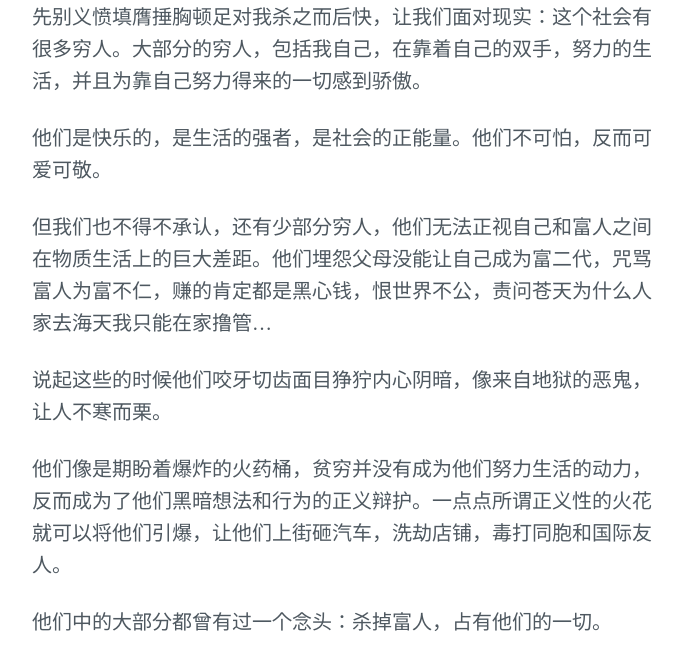
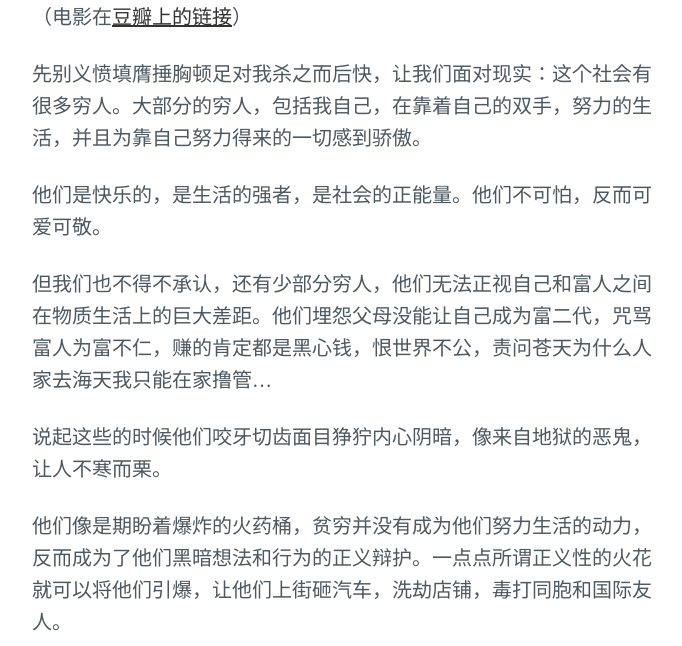
Before and after one commit to BananaOnTheWall/bananaonthewall.github.io, a Jekyll site: the page built from _posts/2013-10-05-the-poor.md, in a window 1280 px wide and 900 px high, scrolled down 510 px, cut to the strip 254-900 px from the top of the window. Shown: the whole strip, without its empty margins (293-975 px from the left). Built offline with Jekyll 4.4.1, drawn with Linux system fonts in a browser that asks for light colours; some web fonts are replaced; comment, search, counter and statistics services are not loaded.

Commit message:
new post

```diff
--- a/_posts/2013-10-05-the-poor.md
+++ b/_posts/2013-10-05-the-poor.md
@@ -8,6 +8,8 @@ excerpt: 少部分穷人，他们无法正视自己和富人之间在物质生
 我知道这个标题起的非常的政治不正确，但是，这确实是我看过这部电影后的唯一感受。
 
 ![image](http://img3.douban.com/view/photo/photo/public/p2040176413.jpg)
+
+（电影在[豆瓣上的链接](http://movie.douban.com/subject/24839091/)）
 
 先别义愤填膺捶胸顿足对我杀之而后快，让我们面对现实：这个社会有很多穷人。大部分的穷人，包括我自己，在靠着自己的双手，努力的生活，并且为靠自己努力得来的一切感到骄傲。
 
```
